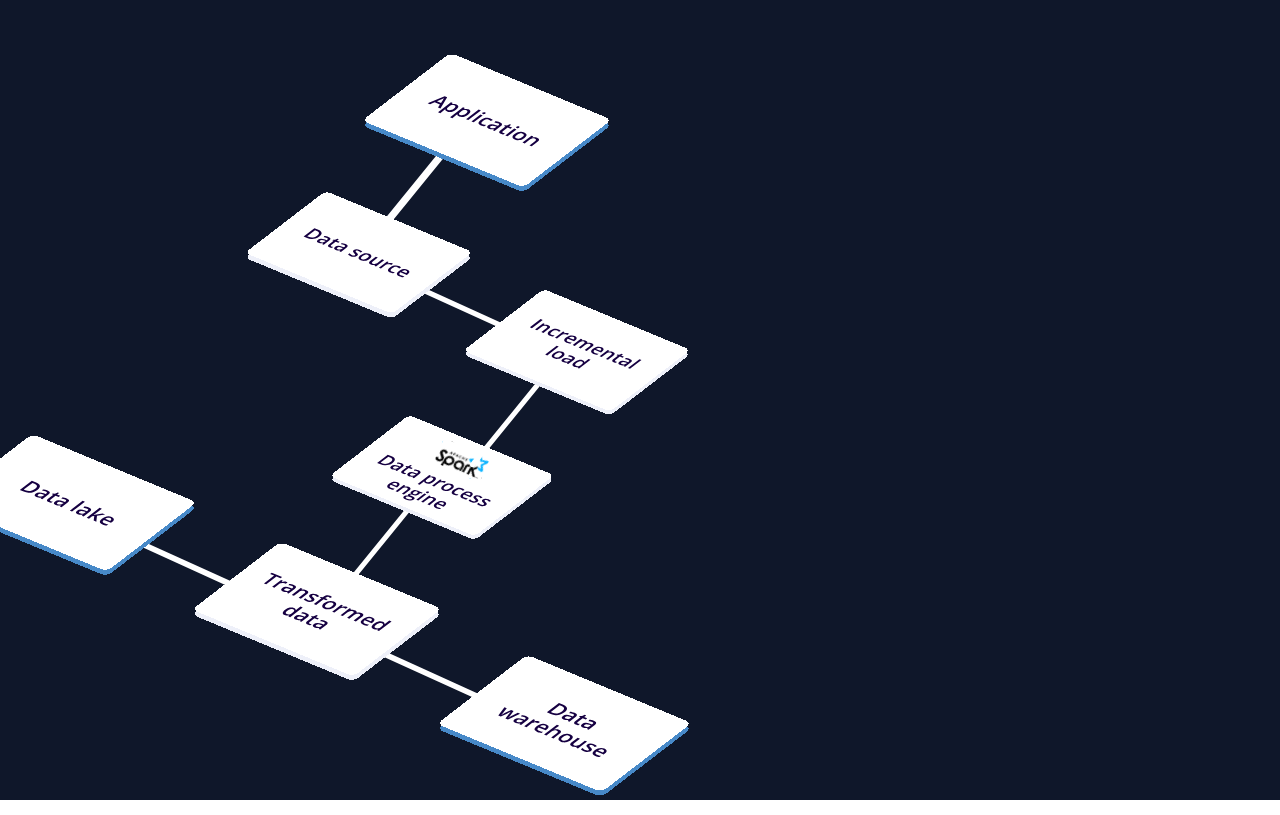
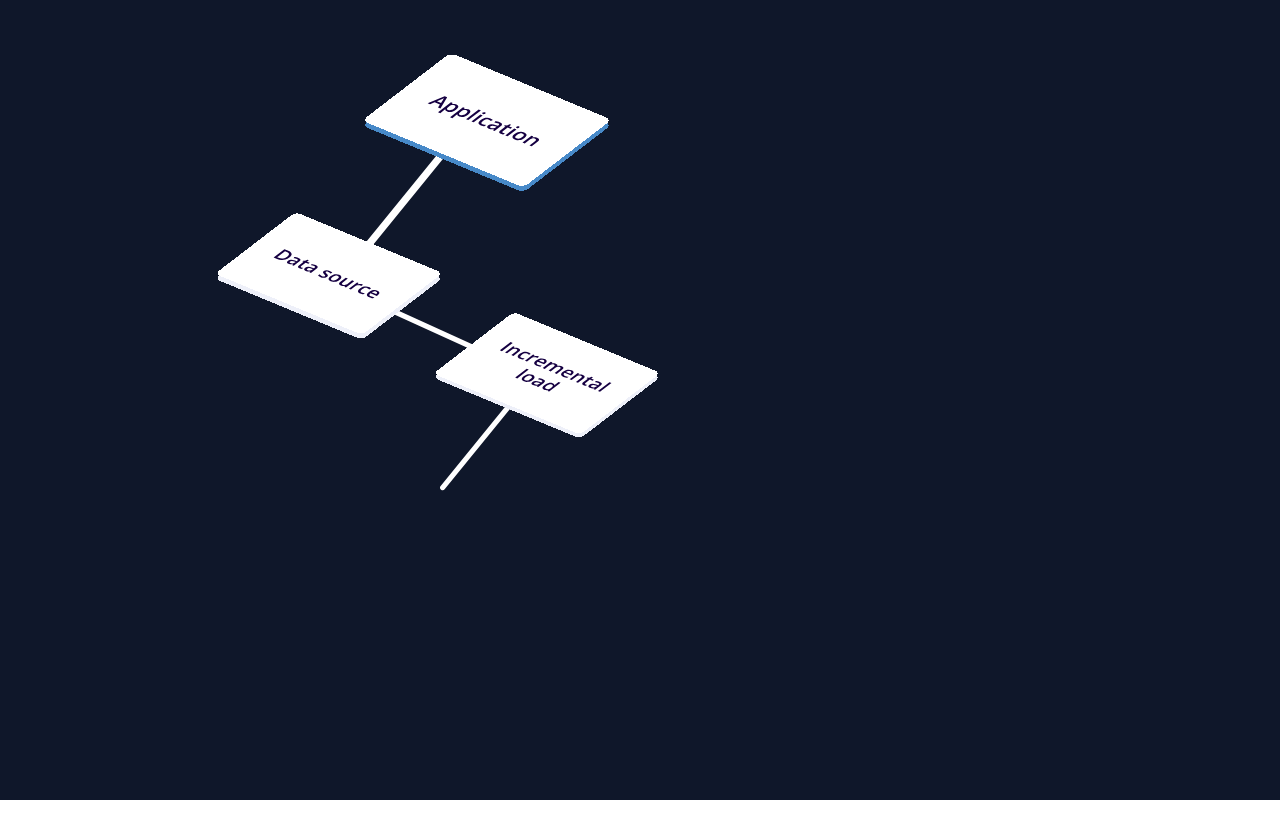
Before and after one commit to rahmanhamim/animation-chart-demo, a Next.js app: page /data-transform-anim in a window 1280 px wide. Built offline with nearby package versions, Linux system fonts and the light colour scheme.

Commit message:
stagger added

```diff
--- a/pages/data-transform-anim.tsx
+++ b/pages/data-transform-anim.tsx
@@ -1,81 +1,218 @@
+import { MotionConfig, motion } from "framer-motion";
 import Image from "next/image";
 import React from "react";
 
 const DataTransformAnim = () => {
+  const animateStartBlock = {
+    offscreen: { x: 100 },
+    onscreen: {
+      x: 0,
+      transition: {
+        duration: 1.5,
+        type: "spring",
+        bounce: 0.8,
+      },
+    },
+  };
+
+  const textAnimate = {
+    offscreen: { y: 100, opacity: 0 },
+    onscreen: {
+      y: 0,
+      opacity: 1,
+      transition: { type: "spring", bounce: 0.4, duration: 1 },
+    },
+  };
+
   return (
+    <>
       <div className="bg-slate-900 min-h-screen">
         <div className="grid grid-cols-2 gap-14 py-8">
-        {/* block start */}
-        <div className="">
-          <div className="h-[180px] w-[250px] relative ml-auto z-[999]">
+          {/* ------------------------------------------------
+         block start here
+         --------------------------------------------------- */}
+          <motion.div
+            initial={"offscreen"}
+            whileInView={"onscreen"}
+            viewport={{ once: false, amount: 0.5 }}
+            transition={{ staggerChildren: 0.5 }}
+            className="relative"
+          >
+            <motion.div variants={animateStartBlock} className="">
+              <div className="h-[180px] w-[250px] ml-auto z-[999] relative">
                 <Image
                   fill
                   alt="svg"
                   src="/assets/data-solutions-anim/application-block.svg"
                   style={{ display: "block" }}
                 />
-            {/* line from transform starts here */}
-            <div className="h-[130px] w-[150px] absolute mx-auto top-[35%] left-[-0%] z-[-1]">
+              </div>
+            </motion.div>
+
+            {/* line from transform starts here   */}
+            <motion.div
+              variants={textAnimate}
+              className="absolute top-[100px] right-[130px]"
+            >
+              <div className="h-[130px] w-[150px] relative">
                 <Image
                   fill
                   alt="svg"
                   src="/assets/data-solutions-anim/line-from-application.svg"
                   style={{ display: "block" }}
                 />
-              {/* data source block start */}
-              <div className="h-[140px] w-[270px] absolute mx-auto top-[74%] left-[-80%] z-[-1]">
+              </div>
+            </motion.div>
+
+            {/* data source block start     */}
+            <motion.div
+              variants={textAnimate}
+              className="absolute top-[180px] right-[130px]"
+            >
+              <div className="h-[140px] w-[270px] relative">
                 <Image
                   fill
                   alt="svg"
                   src="/assets/data-solutions-anim/data-source.svg"
                   style={{ display: "block" }}
                 />
-                {/* incremental load svg*/}
-                <div className="h-[180px] w-[270px] absolute mx-auto top-[70%] left-[74%] z-[-1]">
+              </div>
+            </motion.div>
+            {/*incremental load svg  */}
+            <motion.div
+              variants={textAnimate}
+              className="absolute top-[280px] right-[-70px]"
+            >
+              <div className="h-[180px] w-[270px] relative">
                 <Image
                   fill
                   alt="svg"
                   src="/assets/data-solutions-anim/incremental-load.svg"
                   style={{ display: "block" }}
                 />
-                  {/* data process engine */}
-                  <div className="h-[180px] w-[270px] absolute mx-auto top-[70%] right-[50%] z-[-1]">
+              </div>
+            </motion.div>
+          </motion.div>
+          {/* block end */}
+
+          <div></div>
+        </div>
+      </div>
+    </>
+  );
+};
+
+export default DataTransformAnim;
+
+/*
+
+
+
+line from transform starts here
+            <motion.div
+              variants={animateOpacity}
+              transition={{ staggerChildren: 4 }}
+              initial={"offscreen"}
+              animate={"onscreen"}
+              className="h-[130px] w-[150px] absolute mx-auto top-[35%] left-[-0%] z-[-1]"
+            >
+              <Image
+                fill
+                alt="svg"
+                src="/assets/data-solutions-anim/line-from-application.svg"
+                style={{ display: "block" }}
+              />
+            </motion.div>
+
+
+
+
+
+  data source block start
+              <motion.div
+                variants={animateOpacity}
+                transition={{ staggerChildren: 4 }}
+                initial={"offscreen"}
+                animate={"onscreen"}
+                className="h-[140px] w-[270px] absolute mx-auto top-[74%] left-[-80%] z-[-1]"
+              >
+                <Image
+                  fill
+                  alt="svg"
+                  src="/assets/data-solutions-anim/data-source.svg"
+                  style={{ display: "block" }}
+                />
+              </motion.div>
+
+
+
+
+ incremental load svg
+                <motion.div
+                  variants={animateOpacity}
+                  transition={{ staggerChildren: 4 }}
+                  initial={"offscreen"}
+                  animate={"onscreen"}
+                  className="h-[180px] w-[270px] absolute mx-auto top-[70%] left-[74%] z-[-1]"
+                >
+                  <Image
+                    fill
+                    alt="svg"
+                    src="/assets/data-solutions-anim/incremental-load.svg"
+                    style={{ display: "block" }}
+                  />
+                </motion.div>
+
+
+
+
+
+
+
+
+
+  data process engine
+                  <motion.div
+                    variants={animateStartBlock}
+                    transition={{ staggerChildren: 4 }}
+                    initial={"offscreen"}
+                    animate={"onscreen"}
+                    className="h-[180px] w-[270px] absolute mx-auto top-[70%] right-[50%] z-[-1]"
+                  >
                     <Image
                       fill
                       alt="svg"
                       src="/assets/data-solutions-anim/data-process-engine.svg"
                       style={{ display: "block" }}
                     />
-                    {/* transformed data */}
-                    <div className="h-[140px] w-[250px] absolute mx-auto top-[70%] right-[50%] z-[-1]">
+                  </motion.div>
+
+
+
+
+    * transformed data *
+          <motion.div className="h-[140px] w-[250px] absolute mx-auto top-[70%] right-[50%] z-[-1]">
             <Image
               fill
               alt="svg"
               src="/assets/data-solutions-anim/transformed-data.svg"
               style={{ display: "block" }}
             />
-                      {/* last data  1 */}
-                      <div className="h-[400px] w-[750px] absolute mx-auto top-[-90%] right-[-100%] z-[-1]">
+          </motion.div>
+
+
+
+
+
+    <motion.div className="h-[400px] w-[750px] absolute mx-auto top-[-90%] right-[-100%] z-[-1]">
       <Image
         fill
         alt="svg"
         src="/assets/data-solutions-anim/data-lake-warehouse.svg"
         style={{ display: "block" }}
       />
-                      </div>
-                    </div>
-                  </div>
-                </div>
-              </div>
-            </div>
-          </div>
-        </div>
-        {/* block end */}
+    </motion.div>
 
-        <div></div>
-      </div>
-    </div>
-  );
-};
 
-export default DataTransformAnim;
+
+*/
```
Lines whose indentation alone changed are shown as unchanged.
